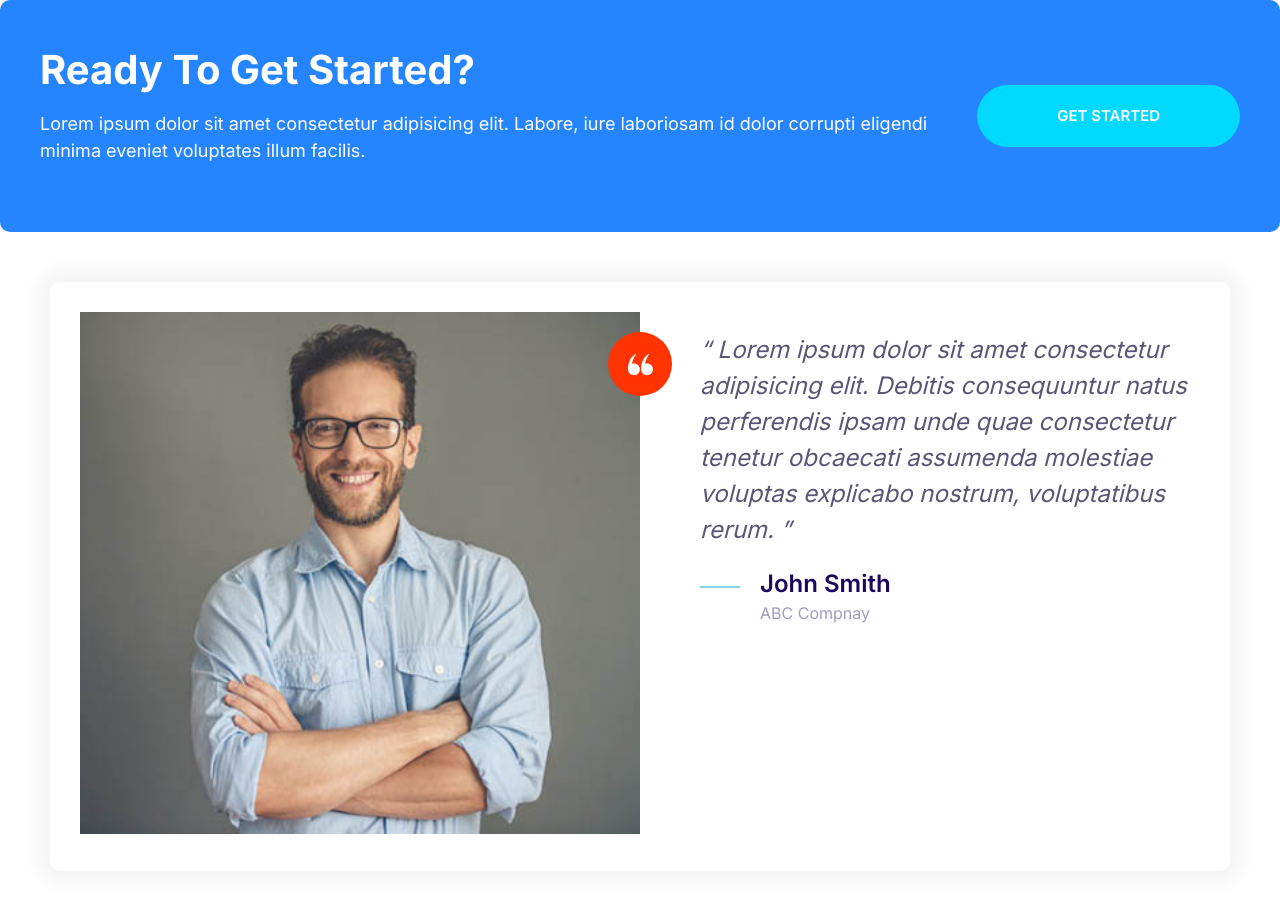
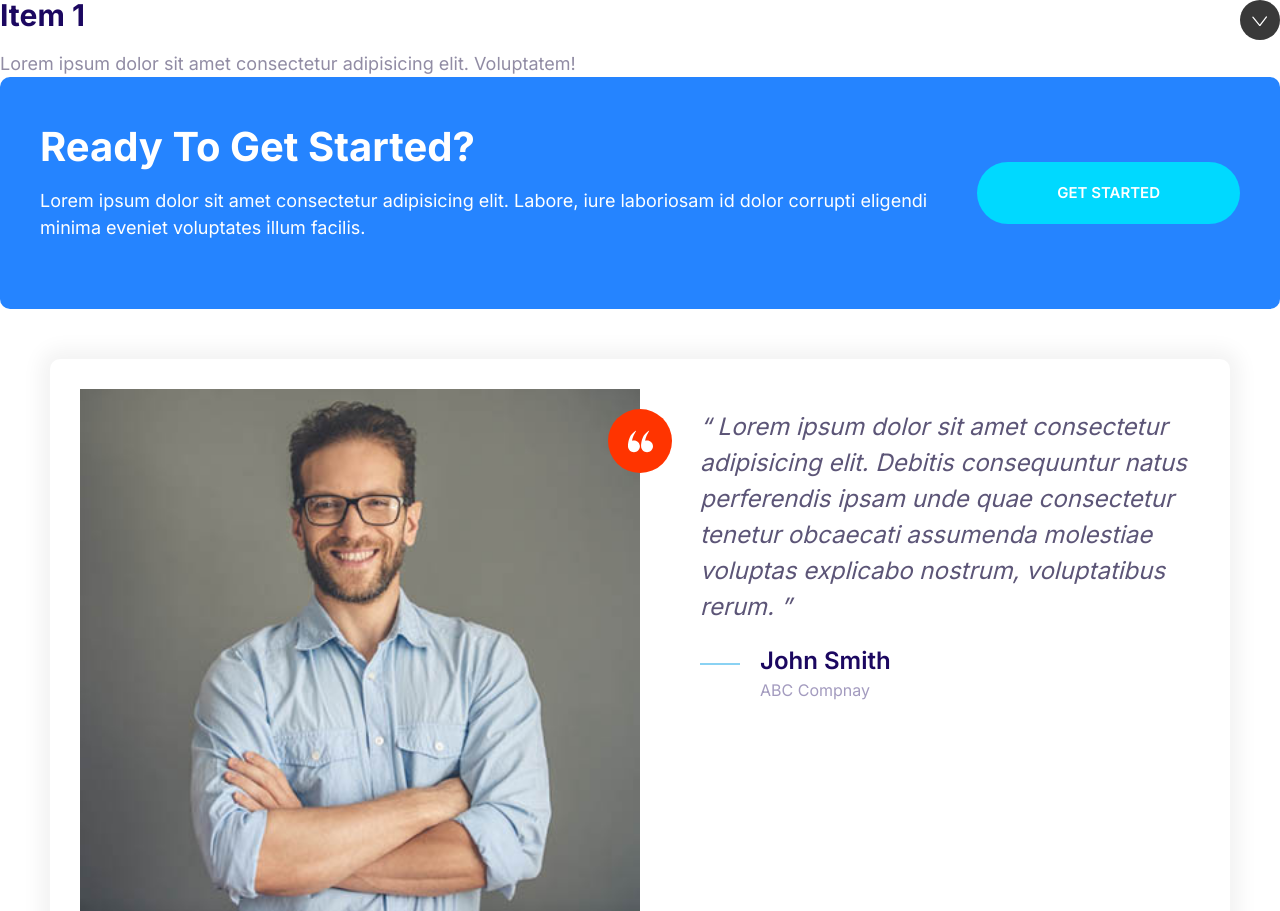
Before and after one commit to minkkylee/webPagePractice, a plain HTML site: page index.html in a window 1280 px wide. Shown: the top 911 px of the page. Drawn offline with Linux system fonts and the light colour scheme.

Commit message:
collapsible style

```diff
--- a/css/styles.css
+++ b/css/styles.css
@@ -539,3 +539,35 @@ a {
         margin-left: 1rem;
     }
 }
+
+/* Collapsibles */
+.collapsible__header {
+    display: flex;
+    justify-content: space-between;
+}
+
+.collapsible__heading {
+    margin-top: 0;
+    font-size: 3rem;
+}
+
+.collapsible__chevron {
+    transform: rotate(-90deg);
+    transition: transform 0.3s;
+}
+
+.collapsible__content {
+    max-height: 0;
+    overflow: hidden;
+    opacity: 0;
+    transition: all 0.3s;
+}
+
+.collapsible--expanded .collapsible__chevron {
+    transform: rotate(0);
+}
+
+.collapsible--expanded .collapsible__content {
+    max-height: 100vh;
+    opacity: 1;
+}
--- a/index.html
+++ b/index.html
@@ -11,6 +11,20 @@
     <link rel="stylesheet" href="css/styles.css">
 </head>
 <body>
+    <!-- Collapsible -->
+    <div class="collapsible collapsible--expanded">
+        <header class="collapsible__header">
+            <h2 class="collapsible__heading">Item 1</h2>
+            <svg class="icon icon--white collapsible__chevron">
+                <use xlink:href="image/sprite.svg#chevron"></use>
+            </svg>
+        </header>
+        <div class="collapsible__content">
+            Lorem ipsum dolor sit amet consectetur adipisicing elit. Voluptatem!
+        </div>
+    </div>
+    <script src="js/main.js"></script>
+
     <!-- Callouts -->
     <div class="callout callout--primary">
         <div class="grid grid--1x2">
--- /dev/null
+++ b/js/main.js
@@ -0,0 +1,6 @@
+const collapsibles = document.querySelectorAll(".collapsible");
+collapsibles.forEach((item) =>
+  item.addEventListener("click", function () {
+    this.classList.toggle("collapsible--expanded");
+  })
+);
```
Also changed, not shown: component/collapsible.html (added, +13 -0 lines).
